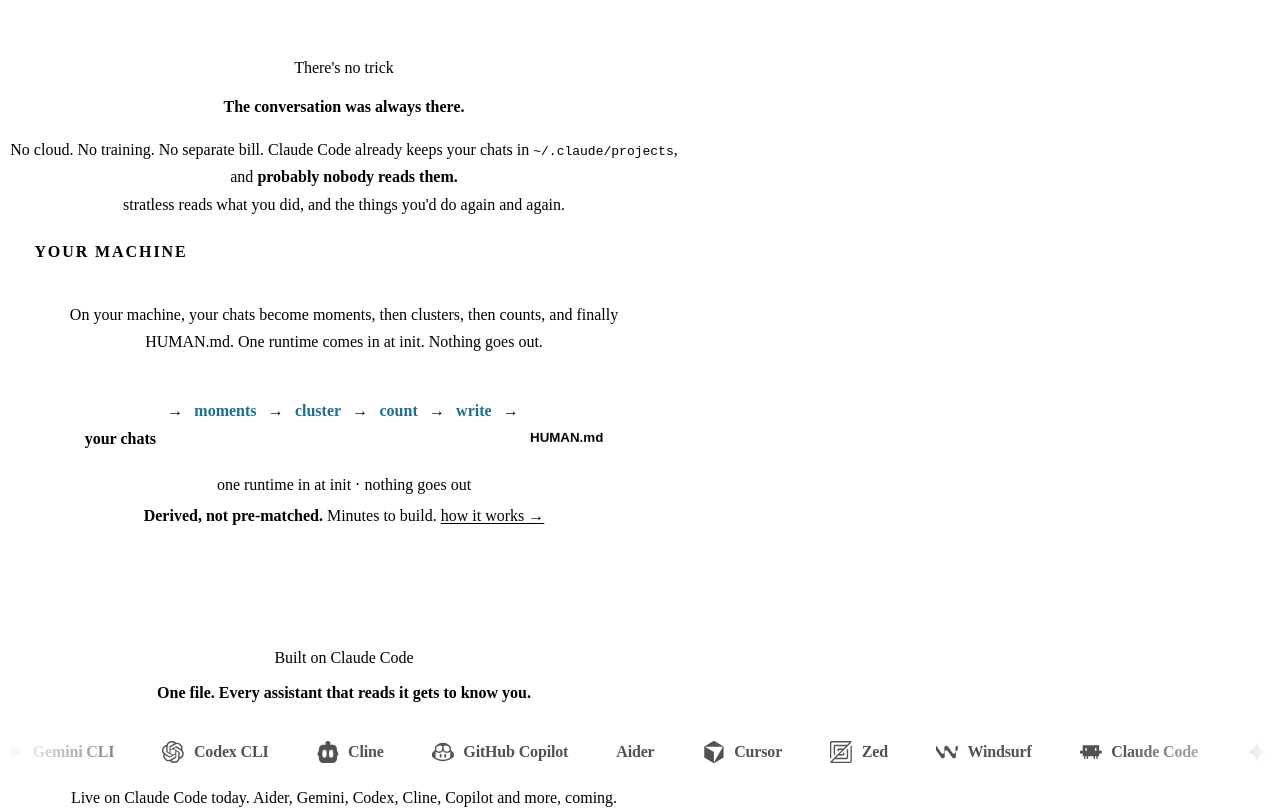
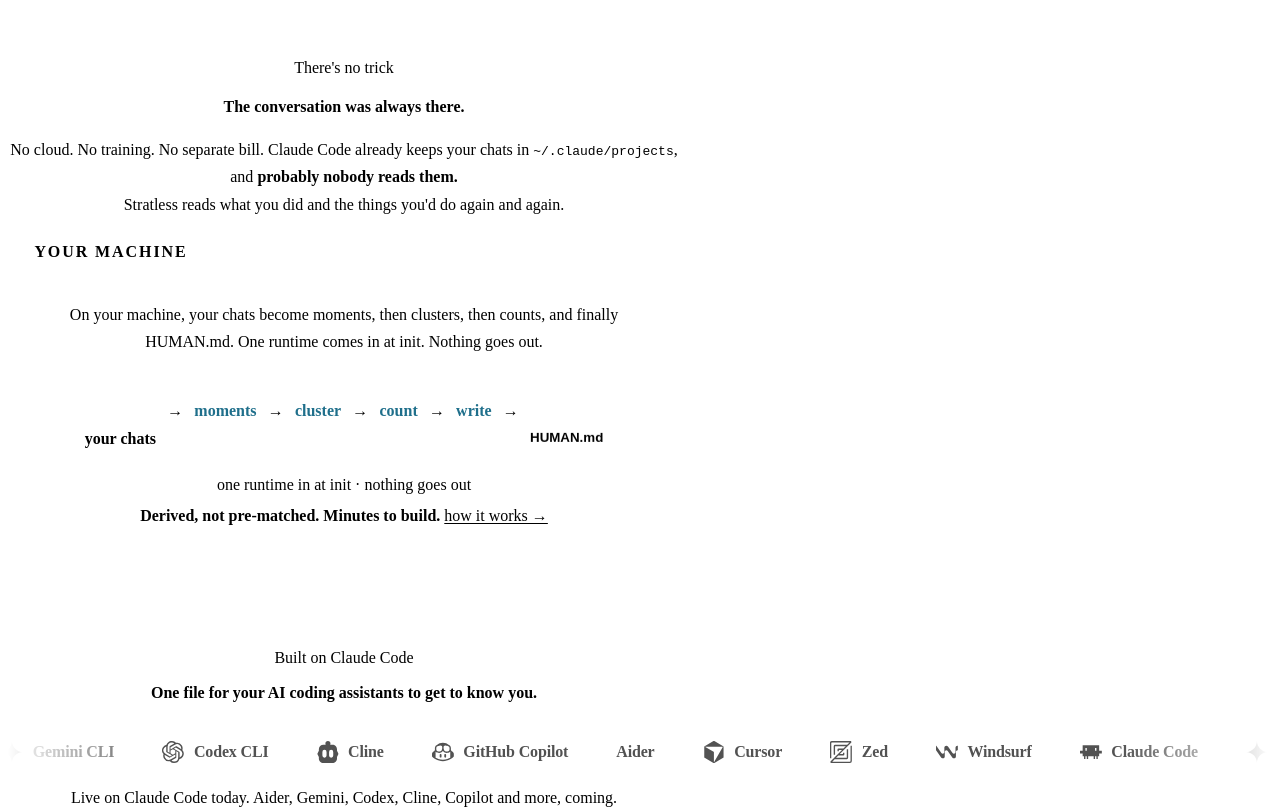
Before and after one commit to stratless-ai/stratless, a Nuxt app in the folder web/: page / in a window 1280 px wide. Shown: the part 1040-1849 px from the top of the page. Built offline with nearby package versions, Linux system fonts and the light colour scheme.

Commit message:
fix(web): landing copy pass — Stratless at sentence start, tighter reveal and roadmap lines

```diff
--- a/web/pages/index.vue
+++ b/web/pages/index.vue
@@ -87,7 +87,7 @@
       <!-- The signature IS the hero headline; the lede below gives it its context. -->
       <h1>Made for your AI.<br />Meant for you.</h1>
       <p class="lede">
-        stratless reads your chats and teaches your AI who you are, <br />so it stops talking over your
+        Stratless reads your chats and teaches your AI who you are, <br />so it stops talking over your
         head or under it.
       </p>
 
@@ -196,8 +196,8 @@
       <h2>The conversation was always there.</h2>
       <p>
         No cloud. No training. No separate bill. Claude Code already keeps your chats in
-        <code>~/.claude/projects</code>, and <strong>probably nobody reads them.</strong><br>stratless reads
-        what you did, and the things you'd do again and again.
+        <code>~/.claude/projects</code>, and <strong>probably nobody reads them.</strong><br>
+        Stratless reads what you did and the things you'd do again and again.
       </p>
 
       <!-- THE BOUNDARY DIAGRAM — the privacy claim, drawn instead of stated. Everything happens
@@ -236,7 +236,7 @@
       <!-- "Minutes" stays a ballpark word, never a typed figure: the measured build time moves
            release to release and would rot here. Exact numbers live where they are computed —
            init's consent door quotes cost and time on the person's own archive before spending. -->
-      <p class="quiet reveal-cap"><strong>Derived, not pre-matched.</strong> Minutes to build. <NuxtLink to="/docs/how-it-works">how it works →</NuxtLink></p>
+      <p class="quiet reveal-cap"><strong>Derived, not pre-matched. Minutes to build. </strong><NuxtLink to="/docs/how-it-works">how it works →</NuxtLink></p>
     </div>
   </section>
 
@@ -244,7 +244,7 @@
   <section class="section roadmap">
     <div class="container narrow">
       <p class="eyebrow center">Built on Claude Code</p>
-      <h2 class="rm-h">One file. Every assistant that reads it gets to know you.</h2>
+      <h2 class="rm-h">One file for your AI coding assistants to get to know you.</h2>
     </div>
     <div class="marquee" aria-hidden="true">
       <div class="marquee-track">
```
